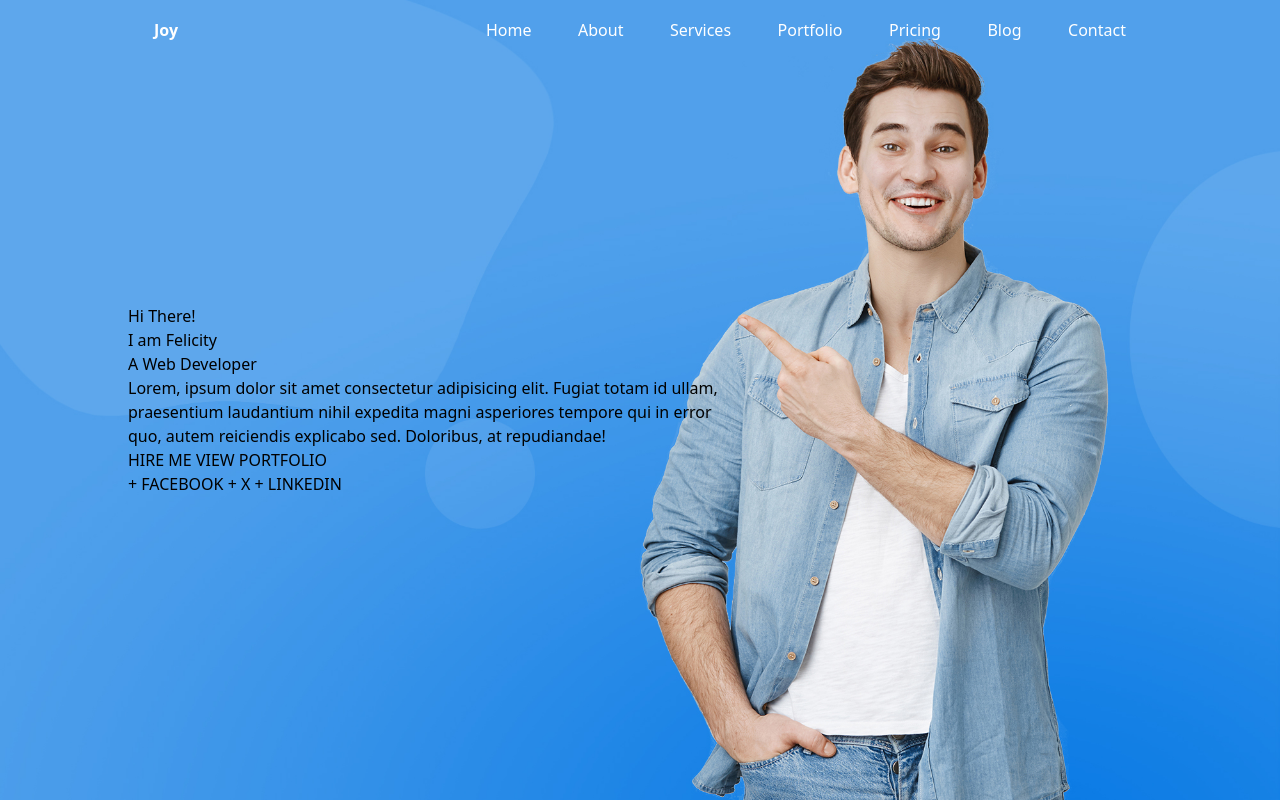
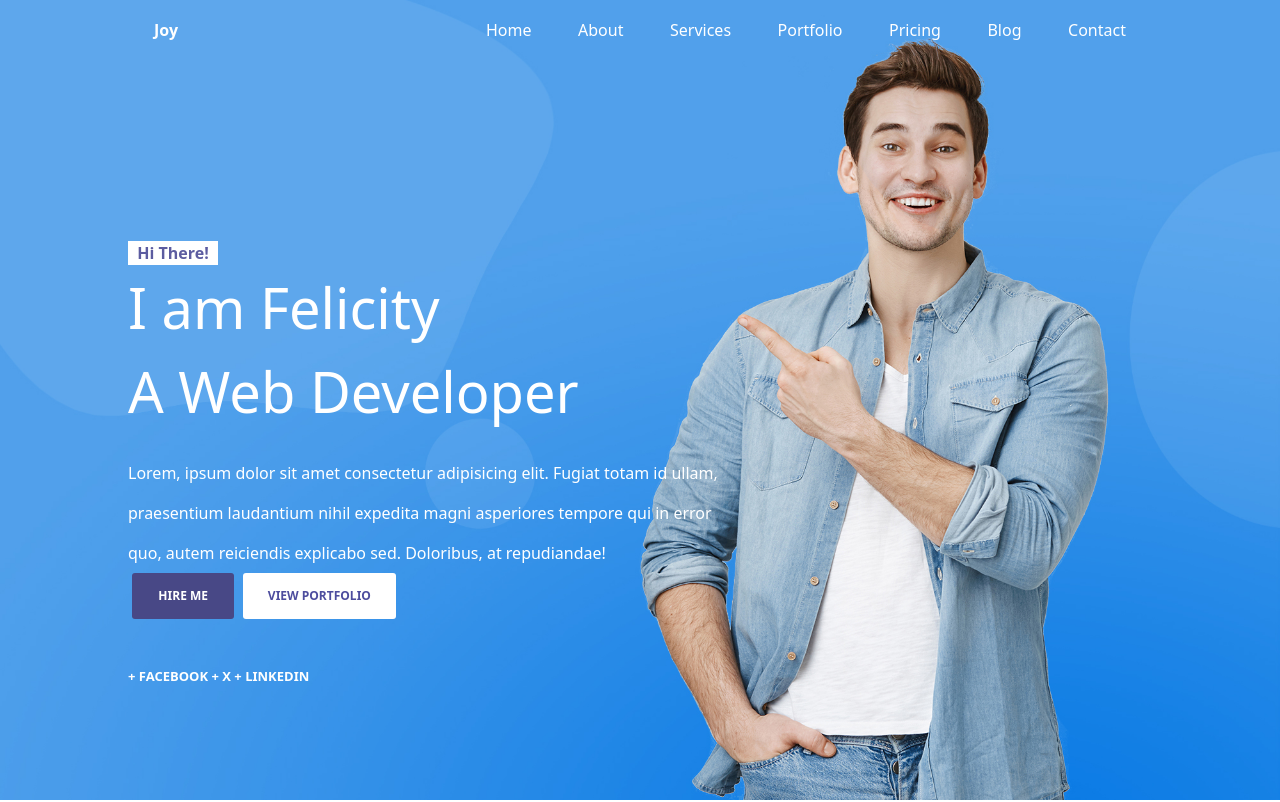
Before and after one commit to fel-c1ty/portfolio, a plain HTML site: page index.html in a window 1280 px wide. Shown: the top 802 px of the page. Drawn offline with nearby package versions, Linux system fonts and the light colour scheme.

Commit message:
starting portfolio website

```diff
--- a/index.html
+++ b/index.html
@@ -14,7 +14,7 @@
     <nav id="navbar">
         <div>
             <a href="#" class="text-white text-bold">
-                <h4>Joy</h4>
+                <h4 class="fn">Joy</h4>
             </a>
         </div>
         <div class="nav-items">
@@ -44,19 +44,19 @@
     </nav>
     <section class="hero">
         <div class="hero-content">
-            <p>Hi There!</p>
-            <h1>I am Felicity</h1>
-            <h1>A Web Developer</h1>
+            <p class="hi-there">Hi There!</p>
+            <h1 class="name">I am Felicity</h1>
+            <h1 class="name">A Web Developer</h1>
             <p class="bio">Lorem, ipsum dolor sit amet consectetur adipisicing elit. Fugiat totam id ullam, praesentium laudantium nihil expedita magni asperiores tempore qui in error quo, autem reiciendis explicabo sed. Doloribus, at repudiandae!</p>
             <div>
                 <a href="#">
-                    <button>HIRE ME</button>
+                    <button class="hire-me">HIRE ME</button>
                 </a>
                 <a href="#">
-                    <button>VIEW PORTFOLIO</button>
+                    <button class="view-port">VIEW PORTFOLIO</button>
                 </a>
             </div>
-            <div>
+            <div class="social">
                 <a href="#">
                     <span>+ FACEBOOK</span>
                 </a>
--- a/styles/index.css
+++ b/styles/index.css
@@ -11,11 +11,29 @@ nav {
     left: 0;
 }
 
+.fn {
+    font-weight: bolder;
+}
+
 .nav-items {
     width: 50%;
     display: flex;
     flex-direction: row;
     justify-content: space-between;
+}
+
+.hi-there {
+    background-color: white;
+    width: 90px;
+    text-align: center;
+    color: rgb(92, 92, 160);
+    font-weight: bold;
+    margin-top: 8rem;
+}
+
+.name {
+    font-size: 3.5rem;
+    color: white;
 }
 
 .hero {
@@ -30,10 +48,15 @@ align-items: center;
 
 .hero-content {
     width: 80%;
+    margin: auto;
 }
 
 .bio {
    width: 60%;
+   line-height: 2.5;
+   color: white;
+   font-weight: 400;
+   margin-top: 2%;
 }
 .text-white {
     color: white;
@@ -42,3 +65,40 @@ align-items: center;
 .text-bold {
     font-weight: bold;
 }
+
+.button {
+    margin-top: 2rem;
+}
+
+.hire-me {
+    background-color: rgb(72, 72, 134);
+    width: 90px;
+    text-align: center;
+    color: white;
+    font-size: 12px;
+    font-weight: 800;
+    border-radius: 3px;
+    padding: 14px;
+    width: 10%;
+    margin-left: 4px;
+}
+
+.view-port {
+    background-color: white;
+    width: 90px;
+    text-align: center;
+    color: rgb(77, 77, 158);
+    font-size: 12px;
+    font-weight: 800;
+    border-radius: 3px;
+    padding: 14px;
+    width: 15%;
+    margin-left: 4px;
+}
+
+.social {
+    margin-top: 3rem;
+    color: white;
+    font-size: small;
+    font-weight: 800;
+}
```
